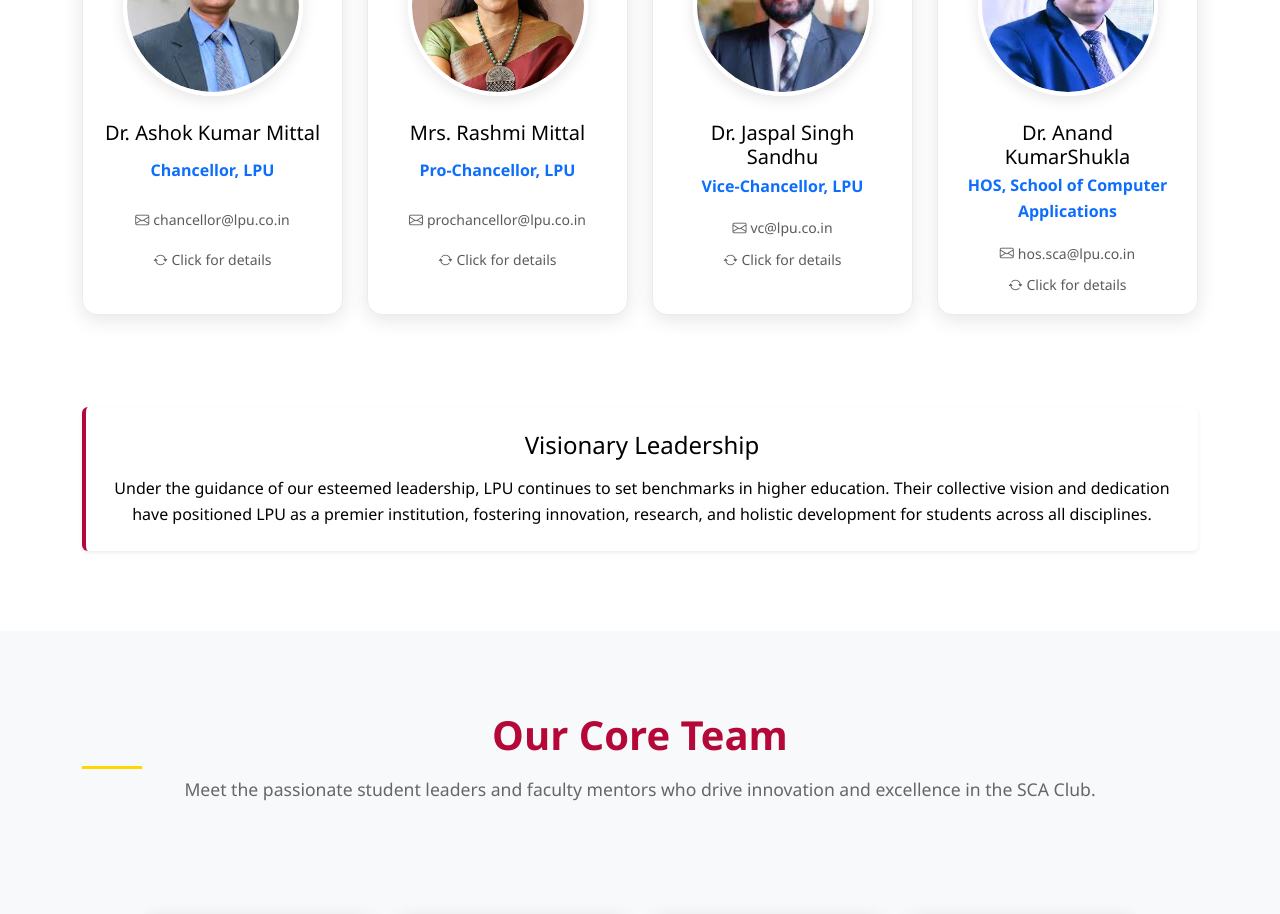
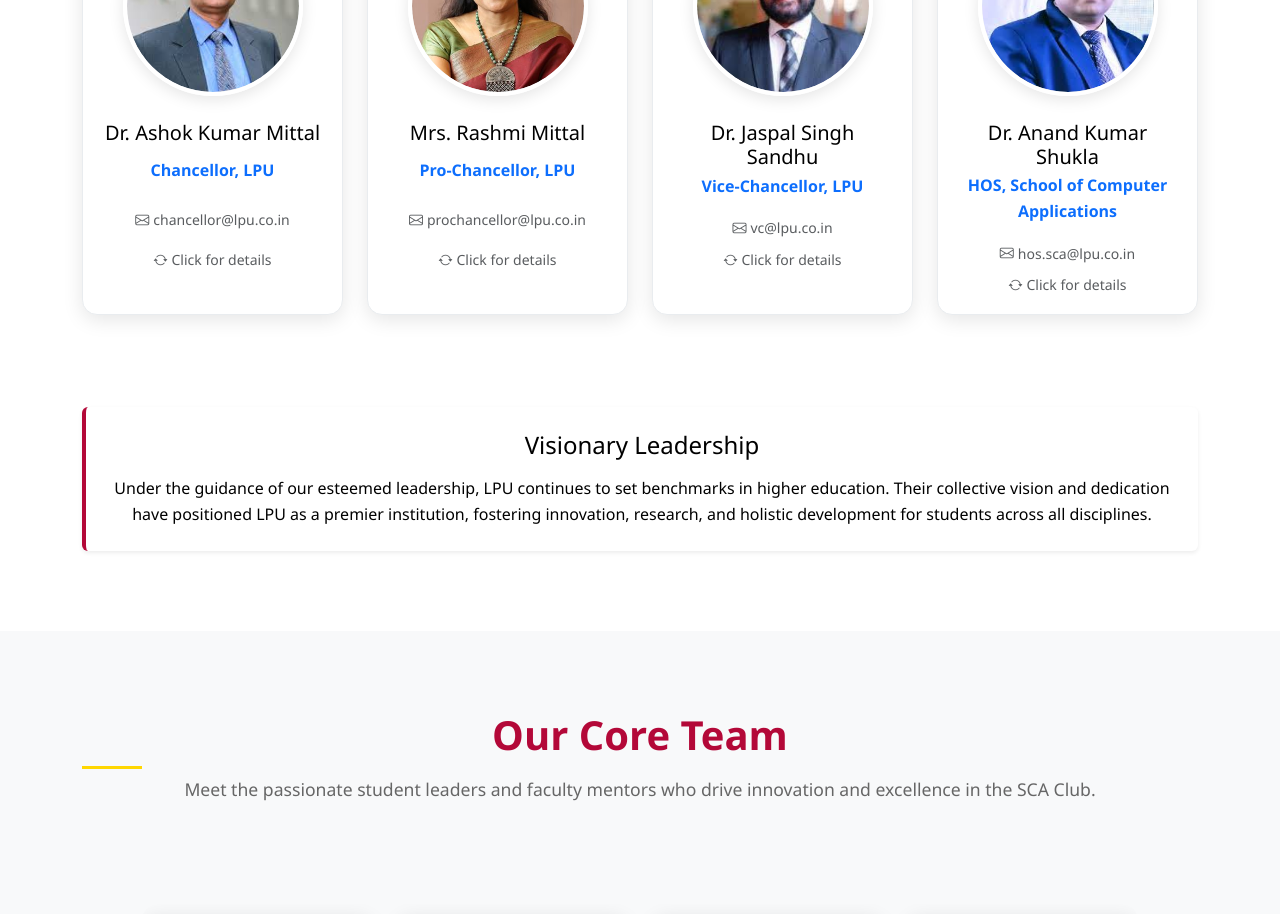
Before and after one commit to Yashvardhanjaiswal/Sca_Club, a React (Vite) app: page / in a window 1280 px wide. Shown: the part 5160-6074 px from the top of the page. Built offline with nearby package versions, Linux system fonts and the light colour scheme.

Commit message:
updates auth

```diff
--- a/src/components/Management.jsx
+++ b/src/components/Management.jsx
@@ -53,7 +53,7 @@
     },
     {
       id: 4,
-      name: "Dr. Anand KumarShukla ",
+      name: "Dr. Anand Kumar Shukla ",
       role: "HOS, School of Computer Applications",
       image: scaHos,
       bio: "Leading the School of Computer Applications with a vision for technological innovation and industry-academia collaboration. Committed to producing industry-ready professionals.",
```
